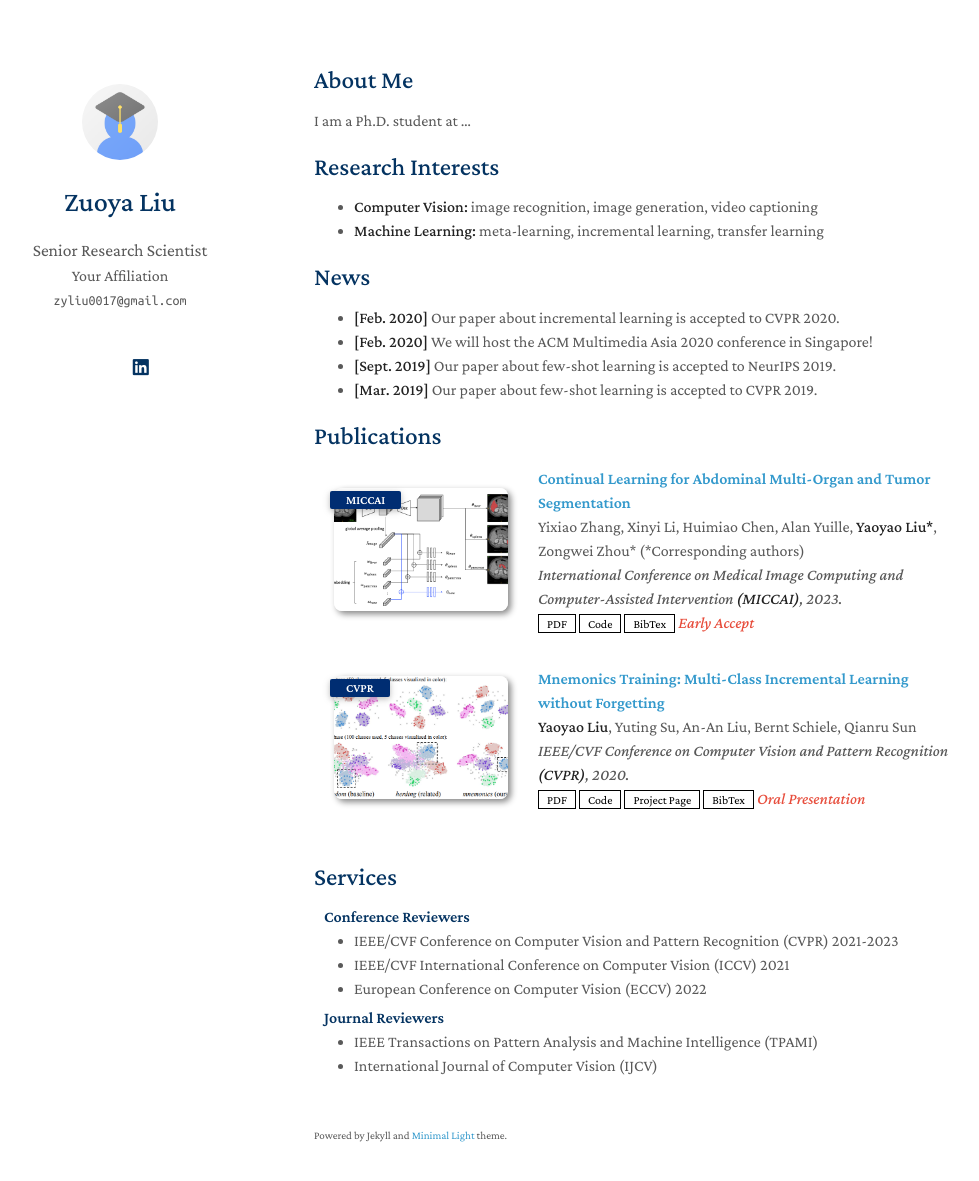
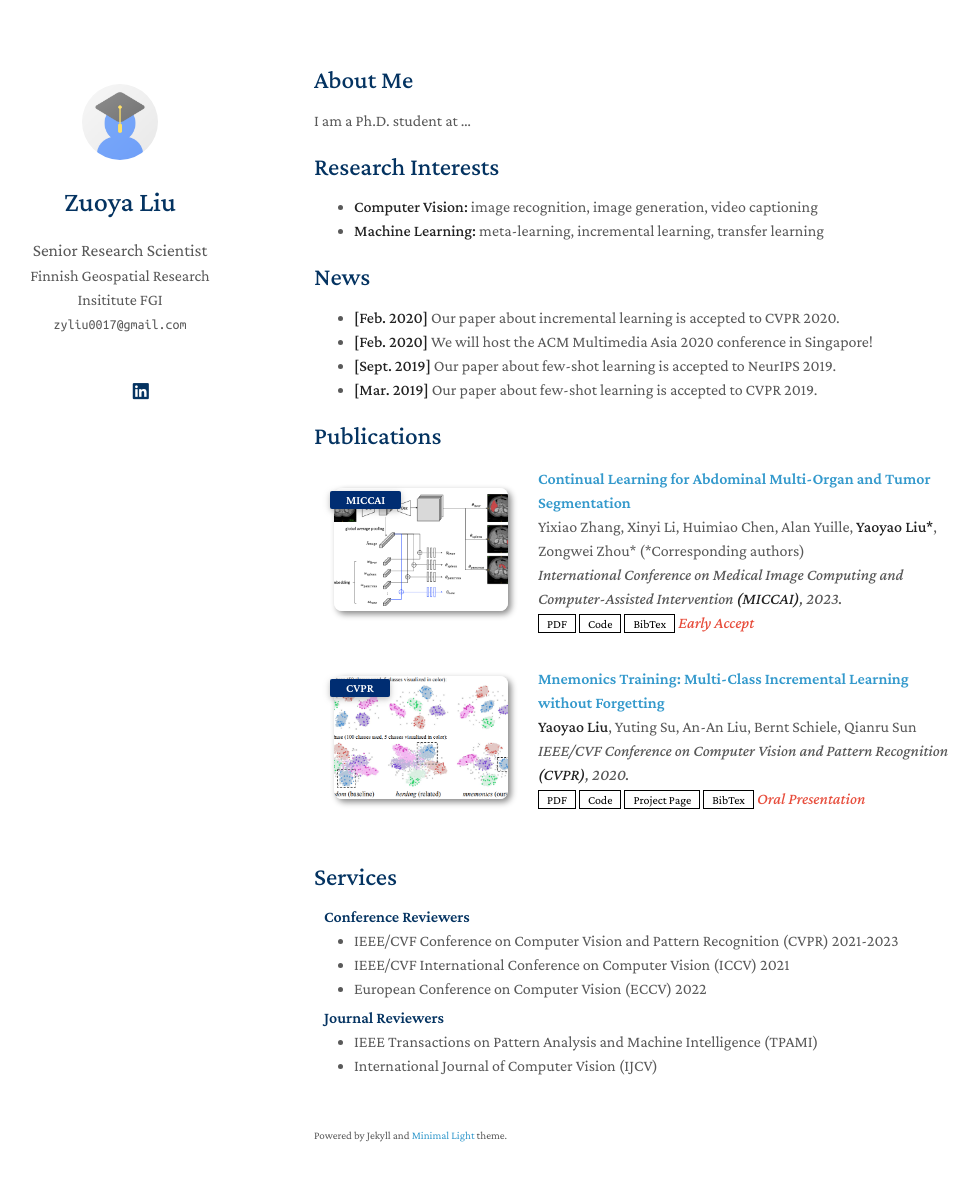
Before and after one commit to zyliu0017/zyliu0017.github.io, a Jekyll site: the page built from index.md, in a window 1280 px wide and 1216 px high. Shown: the top 1181 px of the window, without its empty margins (156-1135 px from the left). Built offline with Jekyll 4.4.1, drawn with Linux system fonts in a browser that asks for light colours; a style sheet for code colours, icons or effects is not loaded; our own code applies the rules of GitHub Pages for plain Markdown files.

Commit message:
Update _config.yml

```diff
--- a/_config.yml
+++ b/_config.yml
@@ -1,7 +1,7 @@
 # Basic Information
 title: Zuoya Liu
 position: Senior Research Scientist
-affiliation: Your Affiliation
+affiliation: Finnish Geospatial Research Insititute FGI
 email: zyliu0017@gmail.com
 
 # Search Engine Optimization (SEO)
```
